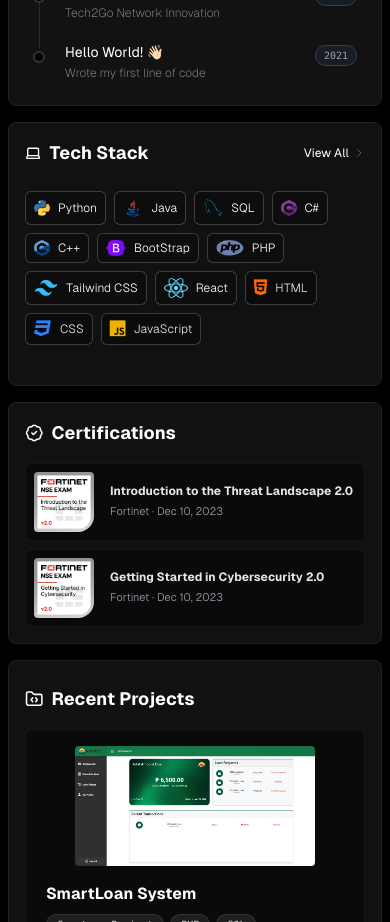
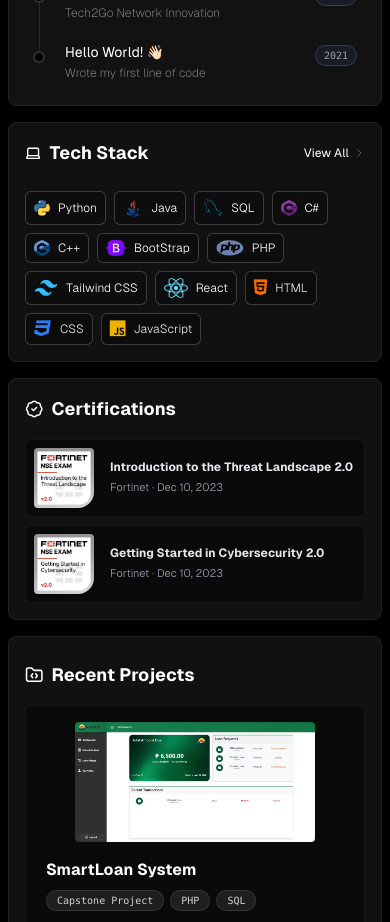
Before and after one commit to ralphfrncisco/portfolio, a React (Vite) app: page / in a window 390 px wide. Shown: the part 1040-1962 px from the top of the page. Built offline with nearby package versions, Linux system fonts and the light colour scheme.

Commit message:
fixed padding issues tech-stack layout component.

```diff
--- a/src/layout/tech-stack.jsx
+++ b/src/layout/tech-stack.jsx
@@ -56,7 +56,7 @@ function TechStack({darkMode}) {
 
   return (
     <section className="p-2">
-        <div className={`flex items-center border rounded-lg p-4 pb-10 transition-colors duration-300 ${
+        <div className={`flex items-center border rounded-lg p-4 md:pb-10 transition-colors duration-300 ${
             darkMode ? 'bg-[#111] border-[#222] text-white' : 'bg-white border-gray-200 text-gray-800 shadow-sm'
         }`}>
             <div className="flex-1 min-w-0">
```
